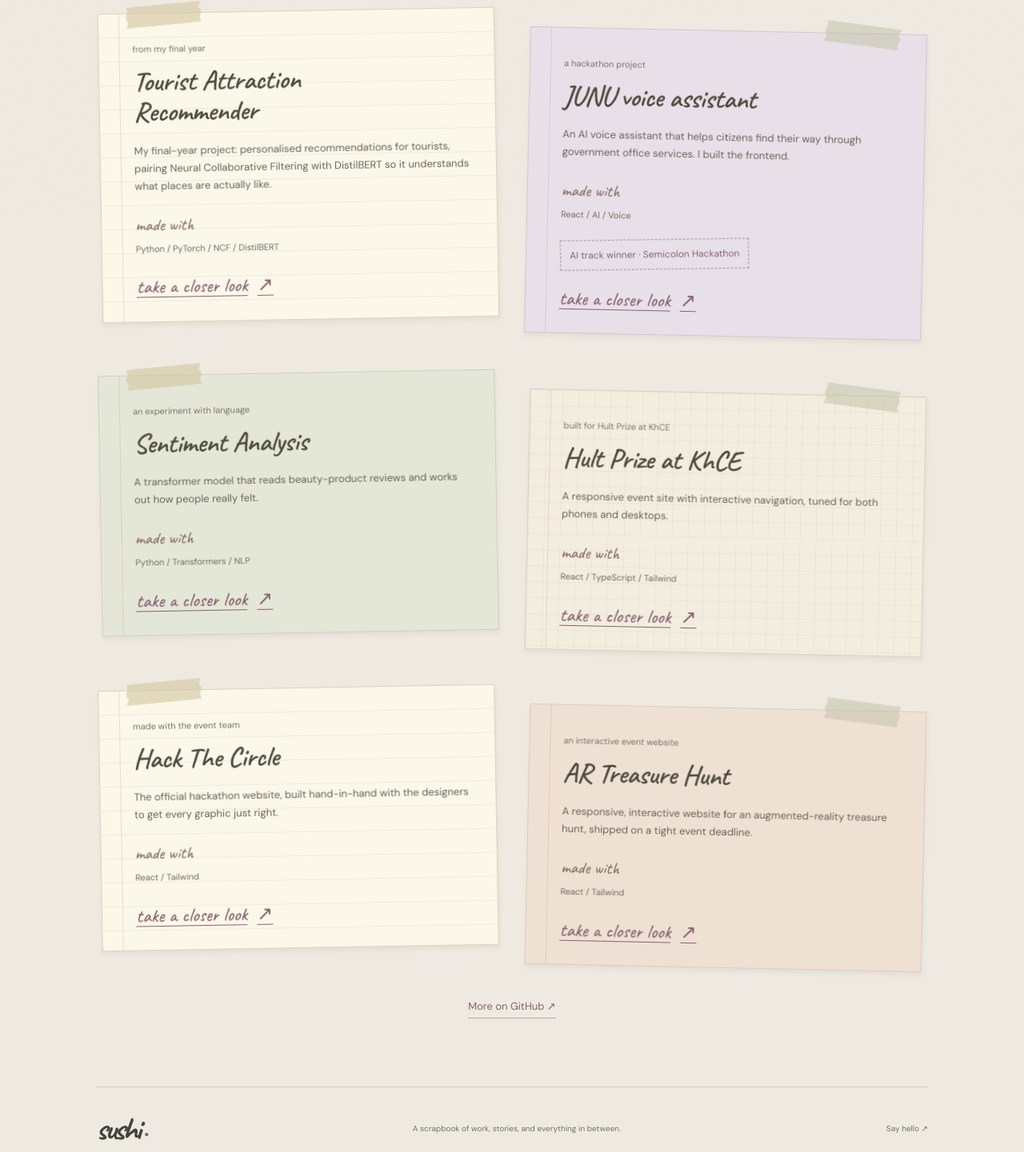
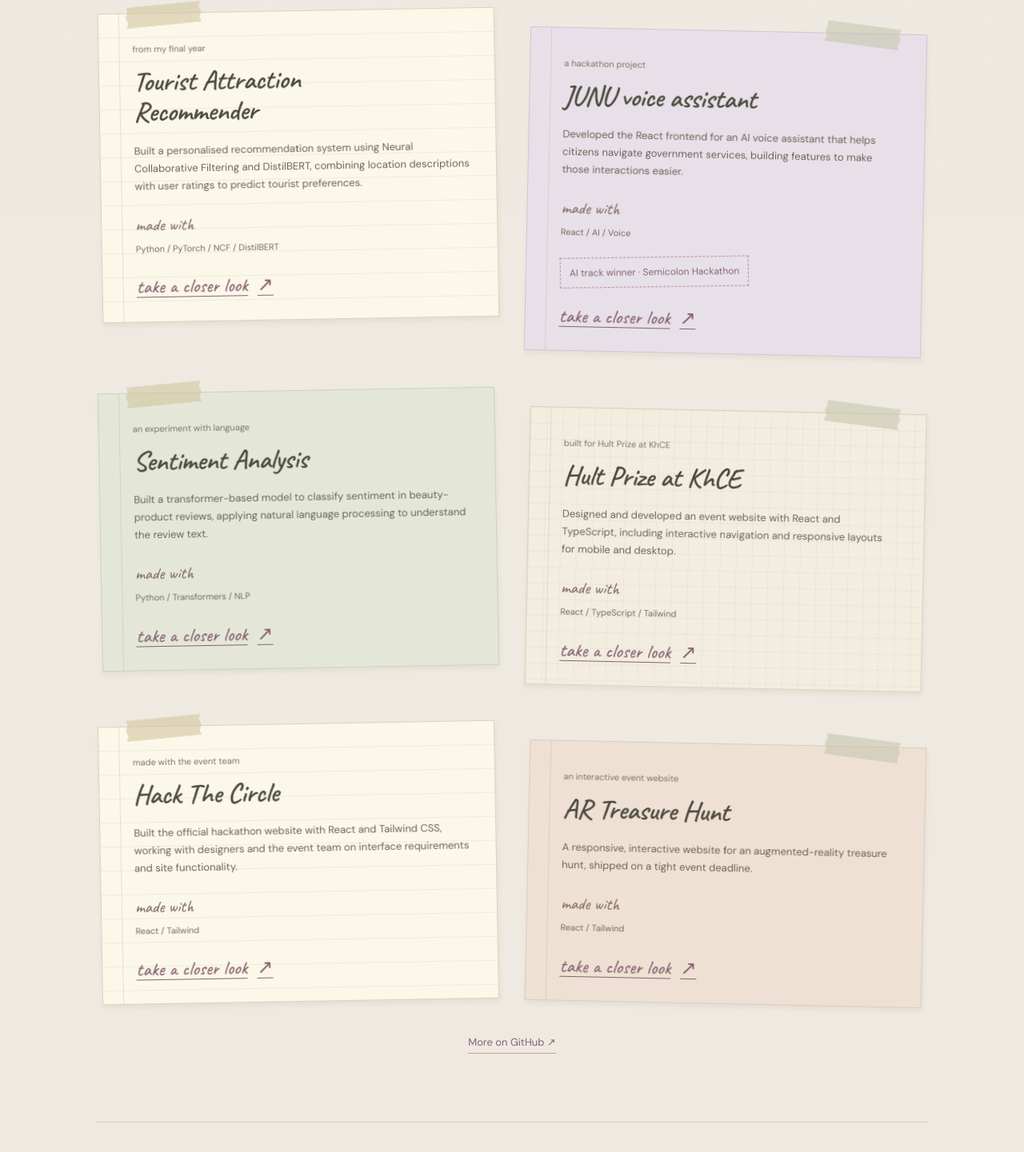
Before and after one commit to sushilashrestha/scrapbook-portfolio, a Next.js app: page /work in a window 1280 px wide. Shown: the part 527-1968 px from the top of the page at 80% size. Built offline with nearby package versions, Linux system fonts and the light colour scheme.

Commit message:
feat: enhance scrapbook components with new signature heart and update profile details

```diff
--- a/src/app/scrapbook.css
+++ b/src/app/scrapbook.css
@@ -728,3 +728,5 @@
   .project-note-stack { font-size: 12px; }
   .scrap-nav .nav-cv { display: inline-flex; font-size: 19px; min-height: 36px; }
 }
+.signature .signature-heart { width: 23px; height: 25px; flex-shrink: 0; color: #866271; transform: rotate(-12deg); margin-left: 3px; align-self: center; }
+.scrapbook { font-variant-emoji: text; }
--- /dev/null
+++ b/src/components/DoodleHeart.tsx
@@ -0,0 +1,7 @@
+/** Small pen-drawn mark for Sushi's signature. */
+export function DoodleHeart() {
+  return <svg className="signature-heart" viewBox="0 0 30 30" fill="none" aria-hidden="true" focusable="false">
+    <path d="M14.7 25.4C12 22.5 3.1 16.3 3.8 9.7C4.5 3.1 12.5 3.1 15.1 9.2C17 2.8 25.4 3.7 25.7 10.1C26 16.1 18.8 23.3 14.7 25.4Z" stroke="currentColor" strokeWidth="1.55" strokeLinecap="round" strokeLinejoin="round"/>
+    <path d="M5.7 10.5C5.1 7.8 7.2 5.6 9.3 6" stroke="currentColor" strokeWidth=".65" strokeLinecap="round" opacity=".55"/>
+  </svg>;
+}
--- a/src/components/PersonalShelf.tsx
+++ b/src/components/PersonalShelf.tsx
@@ -30,10 +30,10 @@ export function PersonalShelf({ entries, kind }: { entries: ShelfEntry[]; kind:
       <p className="shelf-count" role="status">{visible.length} {isBook ? (visible.length === 1 ? "book" : "books") : (visible.length === 1 ? "drama" : "dramas")}{status !== "All" ? ` / ${status.toLowerCase()}` : " on the shelf"}</p>
       {visible.length ? <div className="shelf-grid">{visible.map(entry => <article key={entry.slug} className={`shelf-item tone-${entry.color}`}><button className="shelf-open" onClick={event => { opener.current = event.currentTarget; setSelected(entry); }} aria-label={`Open ${entry.title}`}>
         <div className={isBook ? "book-jacket" : "drama-ticket"}><span className="jacket-category">{isBook ? "THE READING SHELF" : "SUSHI'S WATCH DIARY"}</span><h2>{entry.title}</h2><span className="jacket-author">{entry.creator}</span>{!isBook && <span className="ticket-admit">ADMIT ONE / A NEW STORY</span>}</div>
-        <div className="shelf-caption"><span className="entry-status">{entry.status}</span><span>{entry.genre}</span></div><span className="hand shelf-open-note">{isBook ? "open the book" : "open the diary"} ↗</span>
-      </button></article>)}</div> : <div className="shelf-empty"><p className="hand">{search.trim() ? "Nothing on this shelf just yet." : status === "Favorites" ? "A place for the ones that stay with me." : `No ${status.toLowerCase()} entries yet.`}</p><p>{search.trim() ? "Try another title, or clear the filters." : "The starter picks are waiting on the list. Notes will come as I go."}</p><button className="text-link" onClick={() => { setSearch(""); setStatus("All"); }}>See the whole shelf ↗</button></div>}
+        <div className="shelf-caption"><span className="entry-status">{entry.status}</span><span>{entry.genre}</span></div><span className="hand shelf-open-note">{isBook ? "open the book" : "open the diary"} ↗︎</span>
+      </button></article>)}</div> : <div className="shelf-empty"><p className="hand">{search.trim() ? "Nothing on this shelf just yet." : status === "Favorites" ? "A place for the ones that stay with me." : `No ${status.toLowerCase()} entries yet.`}</p><p>{search.trim() ? "Try another title, or clear the filters." : "The starter picks are waiting on the list. Notes will come as I go."}</p><button className="text-link" onClick={() => { setSearch(""); setStatus("All"); }}>See the whole shelf ↗︎</button></div>}
     </CollectionTabs>
     <p className="shelf-disclaimer">Starter picks, awaiting personal notes and ratings.</p>
-    {selected && <dialog ref={dialog} className="entry-dialog" onCancel={event => { event.preventDefault(); closeEntry(); }} onClick={event => { if (event.target === event.currentTarget) closeEntry(); }} aria-labelledby="entry-title"><button className="dialog-close" onClick={closeEntry} autoFocus aria-label="Close entry">Close ×</button><div className={`entry-paper tone-${selected.color}`}><p className="eyebrow">{isBook ? "A PAGE FROM THE LIBRARY" : "A PAGE FROM THE WATCH DIARY"}</p><h2 id="entry-title">{selected.title}</h2><p className="entry-creator">{selected.creator}</p><span className="entry-status">{selected.status}</span><p className="entry-overview">{selected.overview}</p>{selected.progress && <p>{selected.progress.current} / {selected.progress.total} {selected.progress.unit}</p>}{selected.rating != null && <p>My rating: {selected.rating} / 5</p>}<h3 className="hand">{isBook ? "in the margins" : "after the episode"}</h3><p className="personal-notes">{selected.notes || "No personal notes yet. This is a starter pick on the list."}</p>{selected.spoilerNotes && <details className="spoiler-notes"><summary>Show notes with spoilers</summary><p>{selected.spoilerNotes}</p></details>}<a className="text-link" href={selected.source} target="_blank" rel="noreferrer">{isBook ? "About the book" : "About the drama"} ↗</a></div></dialog>}
+    {selected && <dialog ref={dialog} className="entry-dialog" onCancel={event => { event.preventDefault(); closeEntry(); }} onClick={event => { if (event.target === event.currentTarget) closeEntry(); }} aria-labelledby="entry-title"><button className="dialog-close" onClick={closeEntry} autoFocus aria-label="Close entry">Close ×</button><div className={`entry-paper tone-${selected.color}`}><p className="eyebrow">{isBook ? "A PAGE FROM THE LIBRARY" : "A PAGE FROM THE WATCH DIARY"}</p><h2 id="entry-title">{selected.title}</h2><p className="entry-creator">{selected.creator}</p><span className="entry-status">{selected.status}</span><p className="entry-overview">{selected.overview}</p>{selected.progress && <p>{selected.progress.current} / {selected.progress.total} {selected.progress.unit}</p>}{selected.rating != null && <p>My rating: {selected.rating} / 5</p>}<h3 className="hand">{isBook ? "in the margins" : "after the episode"}</h3><p className="personal-notes">{selected.notes || "No personal notes yet. This is a starter pick on the list."}</p>{selected.spoilerNotes && <details className="spoiler-notes"><summary>Show notes with spoilers</summary><p>{selected.spoilerNotes}</p></details>}<a className="text-link" href={selected.source} target="_blank" rel="noreferrer">{isBook ? "About the book" : "About the drama"} ↗︎</a></div></dialog>}
   </div>;
 }
--- a/src/components/PostcardForm.tsx
+++ b/src/components/PostcardForm.tsx
@@ -30,7 +30,7 @@ export function PostcardForm({ recipient }: { recipient: string }) {
         <label htmlFor={`${id}-message`}>Your message</label>
         <textarea id={`${id}-message`} name="message" rows={4} placeholder="An idea, a project, or just a hello…" maxLength={4000} required onInput={event => event.currentTarget.setCustomValidity("")} />
       </div>
-      <button className="ink-button" type="submit">Open email draft <span aria-hidden="true">↗</span></button>
+      <button className="ink-button" type="submit">Open email draft <span aria-hidden="true">↗︎</span></button>
     </form>
   );
 }
--- a/src/components/ProjectCollection.tsx
+++ b/src/components/ProjectCollection.tsx
@@ -25,11 +25,11 @@ export function ProjectCollection({ preview = false }: { preview?: boolean }) {
             <p className="project-note-summary">{project.summary}</p>
             <p className="project-note-stack"><span className="hand">made with</span> {project.stack.join(" / ")}</p>
             {project.award && <p className="project-note-award">{project.award}</p>}
-            <span className="project-note-cta hand">take a closer look <span aria-hidden="true">↗</span></span>
+            <span className="project-note-cta hand">take a closer look <span aria-hidden="true">↗︎</span></span>
           </a>
         </article>)}
       </div>
     </ProjectTabs>
-    {!preview && <a className="text-link github-link" href="https://github.com/sushilashrestha" target="_blank" rel="noreferrer">More on GitHub ↗</a>}
+    {!preview && <a className="text-link github-link" href="https://github.com/sushilashrestha" target="_blank" rel="noreferrer">More on GitHub ↗︎</a>}
   </div>;
 }
--- a/src/components/Scrapbook.tsx
+++ b/src/components/Scrapbook.tsx
@@ -13,8 +13,8 @@ export function Scrapbook() {
           <div className="hero-copy">
             <p className="hand hero-greeting">hello, internet. i&apos;m sushi!</p>
             <h1>A little code.<br />A lot of <em>heart.</em></h1>
-            <p className="hero-description">Frontend engineer, UI at heart.<br />Making thoughtful things for the web,<br className="desktop-break" /> one tiny detail at a time.</p>
-            <a className="ink-button" href="#work">Explore my work <span aria-hidden>↗</span></a>
+            <p className="hero-description">{profile.role}.<br/>Building production features with React<br className="desktop-break"/> and TypeScript, alongside a product team.</p>
+            <a className="ink-button" href="#work">Explore my work <span aria-hidden>↗︎</span></a>
           </div>
           <div className="hero-collage">
             <div className="keepsake-paper" aria-hidden="true" />
--- a/src/components/ScrapbookPages.tsx
+++ b/src/components/ScrapbookPages.tsx
@@ -8,8 +8,8 @@ import { achievements } from "@/content/achievements";
 export function AboutPages() { return (
         <section id="about" className="scrap-section about-section">
           <div className="about-collage reveal"><Image className="pressed-flower about-botanical" src="/assets/pressed-lavender.png" alt="" width={400} height={600} sizes="140px" /><figure className="about-polaroid"><span className="paper-tape" aria-hidden="true" /><Image src={aboutPhoto} alt="Sushila standing beneath a flowering tree" sizes="(max-width: 768px) 85vw, 420px" /><figcaption className="hand">a little sunshine, somewhere in Nepal</figcaption></figure></div>
-          <div className="about-copy reveal"><p className="eyebrow">ABOUT ME</p><h2>Hi, I&apos;m Sushila.<br /><span className="hand">Sushi works, too.</span></h2><p>{profile.bio.replace(" — the spacing", ": the spacing").replace(" — and", ". And")}</p><p>When I&apos;m learning something new, it usually starts with “what if?” and ends with another side project.</p></div>
-          <div className="toolbox reveal"><p className="hand">a few things in my toolkit</p><div>{skillGroups.map(group => <div className="tool-group" key={group.label}><h3>{group.label}</h3><p>{group.skills.join(" / ")}</p></div>)}</div></div>
+          <div className="about-copy reveal"><p className="eyebrow">ABOUT ME</p><h2>Hi, I&apos;m Sushila.<br /><span className="hand">Sushi works, too.</span></h2><p>{profile.bio}</p><p>{profile.engineeringFocus}</p></div>
+          <div className="toolbox reveal"><p className="hand">my development toolkit</p><div>{skillGroups.map(group => <div className="tool-group" key={group.label}><h3>{group.label}</h3><p>{group.skills.join(" / ")}</p></div>)}</div></div>
         </section>
 ); }
 
@@ -22,5 +22,5 @@ export function AwardPages() { return (
 ); }
 
 export function ContactPostcard() { return (
-        <section id="contact" className="scrap-section contact-section"><div className="postcard reveal"><div className="postcard-message"><p className="eyebrow">A NOTE TO YOU</p><h2>Let&apos;s make<br />something <span className="hand">lovely.</span></h2><p>Have an idea, a project, or a good story?<br />I&apos;d love to hear it.</p><p className="hand sign-off">with love, sushi ♡</p></div><div className="postcard-address"><span className="botanical-postage" aria-hidden="true"><span className="hand">hello</span><Image src="/assets/pressed-lavender.png" alt="" width={70} height={100} sizes="60px" /></span><p className="hand">a little note to sushi</p><a className="email-link" href={`mailto:${profile.email}`}>{profile.email} ↗</a><PostcardForm recipient={profile.email}/><div className="socials">{socialLinks.map(link => <a href={link.href} key={link.label} target="_blank" rel="noreferrer">{link.label} ↗</a>)}</div></div></div></section>
+        <section id="contact" className="scrap-section contact-section"><div className="postcard reveal"><div className="postcard-message"><p className="eyebrow">A NOTE TO YOU</p><h2>Let&apos;s make<br />something <span className="hand">lovely.</span></h2><p>Have an idea, a project, or a good story?<br />I&apos;d love to hear it.</p><p className="hand sign-off">with love, sushi ♡</p></div><div className="postcard-address"><span className="botanical-postage" aria-hidden="true"><span className="hand">hello</span><Image src="/assets/pressed-lavender.png" alt="" width={70} height={100} sizes="60px" /></span><p className="hand">a little note to sushi</p><a className="email-link" href={`mailto:${profile.email}`}>{profile.email} ↗︎</a><PostcardForm recipient={profile.email}/><div className="socials">{socialLinks.map(link => <a href={link.href} key={link.label} target="_blank" rel="noreferrer">{link.label} ↗︎</a>)}</div></div></div></section>
 ); }
--- a/src/components/ScrapbookShell.tsx
+++ b/src/components/ScrapbookShell.tsx
@@ -1,4 +1,5 @@
 import Link from "next/link";
+import { DoodleHeart } from "./DoodleHeart";
 import type { ReactNode } from "react";
 import { profile } from "@/content/profile";
 import { RevealObserver } from "./RevealObserver";
@@ -8,9 +9,9 @@
 export function ScrapbookShell({ children, active }: { children: ReactNode; active: string }) {
   return <div className="scrapbook">
     <a className="skip-link" href="#main">Skip to content</a>
-    <nav className="scrap-nav" aria-label="Main"><Link href="/" className="signature" aria-label="Sushi home">sushi<span>.</span></Link><div className="nav-links">{chapters.map(([href,label]) => <Link href={href} key={href} aria-current={active === href ? "page" : undefined}>{label}{href === "/#contact" && <span className="nav-arrow" aria-hidden="true">↗</span>}</Link>)}</div><a className="nav-cv" href={profile.cvHref} download="Sushila-Shrestha-CV.pdf">my CV <span className="nav-arrow" aria-hidden="true">↓</span></a></nav>
+    <nav className="scrap-nav" aria-label="Main"><Link href="/" className="signature" aria-label="Sushi home">sushi<DoodleHeart/></Link><div className="nav-links">{chapters.map(([href,label]) => <Link href={href} key={href} aria-current={active === href ? "page" : undefined}>{label}{href === "/#contact" && <span className="nav-arrow" aria-hidden="true">↗︎</span>}</Link>)}</div><a className="nav-cv" href={profile.cvHref} download="Sushila-Shrestha-CV.pdf">my CV <span className="nav-arrow" aria-hidden="true">↓︎</span></a></nav>
     <main id="main">{children}</main>
-    <footer className="scrap-footer"><Link className="signature" href="/">sushi<span>.</span></Link><p>A scrapbook of work, stories, and everything in between.</p><a href={`mailto:${profile.email}`}>Say hello ↗</a></footer>
+    <footer className="scrap-footer"><Link className="signature" href="/">sushi<DoodleHeart/></Link><p>A scrapbook of work, stories, and everything in between.</p><a href={`mailto:${profile.email}`}>Say hello ↗︎</a></footer>
     <RevealObserver key={active}/>
   </div>;
 }
--- a/src/content/journey.ts
+++ b/src/content/journey.ts
@@ -10,31 +10,31 @@ export const experience: JourneyEntry[] = [
     title: "Junior Frontend Engineer",
     place: "VEEL · Kathmandu",
     when: "Aug 2025 – now",
-    note: "Building and shipping production interfaces with React & TypeScript.",
+    note: "Build and maintain production interfaces with React and TypeScript. Work with designers and backend engineers to develop, test, and ship product features.",
   },
   {
     title: "Frontend Intern",
     place: "VEEL · Kathmandu",
     when: "May – Jul 2025",
-    note: "UI components and polish across the product.",
+    note: "Built UI components and improved the product interface as part of the frontend team.",
   },
   {
     title: "Volunteer",
     place: "LOCUS Open Source Team",
     when: "Dec 2024",
-    note: "Built and maintained the team's official website.",
+    note: "Built and maintained the team's official website with React and Tailwind CSS.",
   },
   {
     title: "Organizer",
     place: "Hack The Circle",
     when: "Nov – Dec 2024",
-    note: "Built the hackathon website with React & Tailwind.",
+    note: "Built the official hackathon website with React and Tailwind CSS, working with the team on functionality and design requirements.",
   },
   {
     title: "Frontend Developer",
     place: "AR Treasure Hunt",
     when: "Oct – Dec 2024",
-    note: "An interactive AR treasure-hunt site, delivered on time.",
+    note: "Developed a responsive, interactive website with React and Tailwind CSS. Collaborated with the team to meet project milestones.",
   },
 ];
 
--- a/src/content/profile.ts
+++ b/src/content/profile.ts
@@ -2,11 +2,12 @@
 export const profile = {
   name: "Sushila Shrestha",
   nickname: "sushi",
-  role: "Frontend engineer, UI at heart",
+  role: "Junior Frontend Engineer",
   currently: "currently @ VEEL",
   tagline:
-    "Nepal-rooted, design-driven. Weaving color, shape, and silence into visuals :)",
-  bio: "I'm a junior frontend engineer at VEEL in Kathmandu, building production interfaces with React and TypeScript alongside designers and backend engineers. I care a little too much about the details — the spacing, the hover state, the empty screen nobody designed — and I've got a soft spot for AI/ML side quests.",
+    "Computer Engineering graduate building production web interfaces with React and TypeScript.",
+  bio: "I'm a Computer Engineering graduate and a junior frontend engineer at VEEL in Kathmandu. I build and maintain production web interfaces with React and TypeScript, collaborating with designers and backend engineers to develop, test, and ship product features.",
+  engineeringFocus: "My toolkit includes REST, GraphQL, Resend, and Git. Alongside frontend work, I've built Python projects in recommendation systems and natural language processing.",
   location: "Kathmandu, Nepal",
   timezone: "GMT +5:45",
   email: "sushilasht22@gmail.com",
@@ -32,7 +33,7 @@ export const skillGroups: { label: string; skills: string[] }[] = [
     label: "frontend",
     skills: ["React", "Next.js", "TanStack Start", "Tailwind CSS"],
   },
-  { label: "apis", skills: ["REST", "GraphQL", "Resend"] },
+  { label: "APIs & integrations", skills: ["REST", "GraphQL", "Resend"] },
   {
     label: "ai / ml",
     skills: ["PyTorch", "Pandas", "Matplotlib", "BERT", "RAG", "Jupyter Notebook", "Google Colab"],
--- a/src/content/projects.ts
+++ b/src/content/projects.ts
@@ -16,7 +16,7 @@ export const projects: Project[] = [
     noteLabel: "from my final year",
     title: "Tourist Attraction Recommender",
     summary:
-      "My final-year project: personalised recommendations for tourists, pairing Neural Collaborative Filtering with DistilBERT so it understands what places are actually like.",
+      "Built a personalised recommendation system using Neural Collaborative Filtering and DistilBERT, combining location descriptions with user ratings to predict tourist preferences.",
     stack: ["Python", "PyTorch", "NCF", "DistilBERT"],
     href: "https://github.com/Prashamsaaa/Tourist-Attraction-Recommendation-System",
   },
@@ -26,7 +26,7 @@ export const projects: Project[] = [
     noteLabel: "a hackathon project",
     title: "JUNU voice assistant",
     summary:
-      "An AI voice assistant that helps citizens find their way through government office services. I built the frontend.",
+      "Developed the React frontend for an AI voice assistant that helps citizens navigate government services, building features to make those interactions easier.",
     stack: ["React", "AI", "Voice"],
     href: "https://github.com/Zdrlfx/fullstop",
     award: "AI track winner · Semicolon Hackathon",
@@ -37,7 +37,7 @@ export const projects: Project[] = [
     noteLabel: "an experiment with language",
     title: "Sentiment Analysis",
     summary:
-      "A transformer model that reads beauty-product reviews and works out how people really felt.",
+      "Built a transformer-based model to classify sentiment in beauty-product reviews, applying natural language processing to understand the review text.",
     stack: ["Python", "Transformers", "NLP"],
     href: "https://github.com/sushilashrestha/Sentiment-Analysis-Using-Transformer",
   },
@@ -47,9 +47,9 @@ export const projects: Project[] = [
     noteLabel: "built for Hult Prize at KhCE",
     title: "Hult Prize at KhCE",
     summary:
-      "A responsive event site with interactive navigation, tuned for both phones and desktops.",
+      "Designed and developed an event website with React and TypeScript, including interactive navigation and responsive layouts for mobile and desktop.",
     stack: ["React", "TypeScript", "Tailwind"],
-    href: "https://hultprize.khwopa.edu.np/",
+    href: "https://github.com/sushilashrestha/hultprizeatkhce",
   },
   {
     slug: "hack-the-circle",
@@ -57,9 +57,9 @@ export const projects: Project[] = [
     noteLabel: "made with the event team",
     title: "Hack The Circle",
     summary:
-      "The official hackathon website, built hand-in-hand with the designers to get every graphic just right.",
+      "Built the official hackathon website with React and Tailwind CSS, working with designers and the event team on interface requirements and site functionality.",
     stack: ["React", "Tailwind"],
-    href: "https://hackthecircle.khec.edu.np/",
+    href: "https://github.com/sushilashrestha/hackthewebsite",
   },
   {
     slug: "ar-treasure-hunt",
@@ -69,6 +69,6 @@ export const projects: Project[] = [
     summary:
       "A responsive, interactive website for an augmented-reality treasure hunt, shipped on a tight event deadline.",
     stack: ["React", "Tailwind"],
-    href: "https://arth24.tech/",
+    href: "https://github.com/sushilashrestha/theWebsite",
   },
 ];
```
